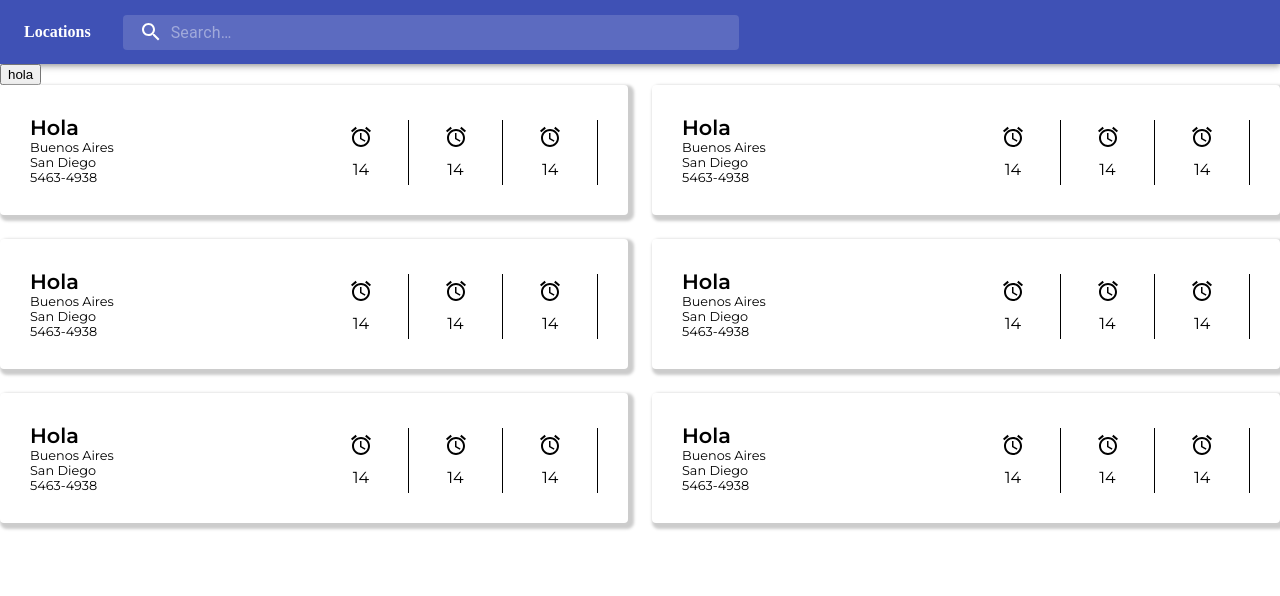
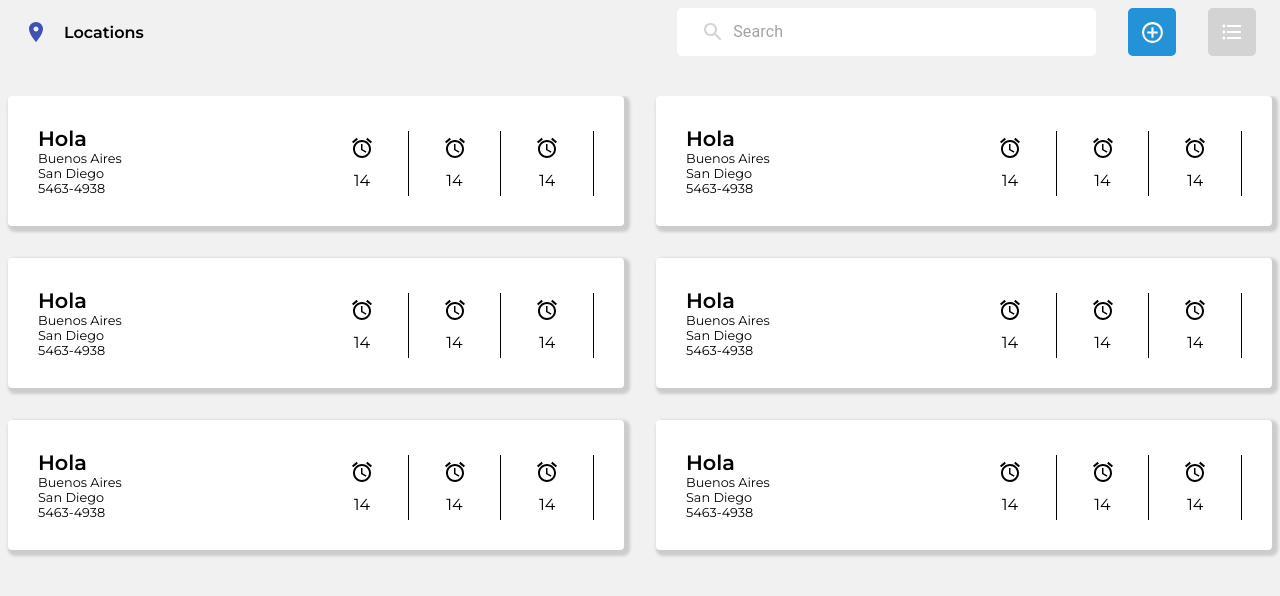
Before and after one commit to alejovera/test-Front1, a React (Create React App) app: page / in a window 1280 px wide. Shown: the top 596 px of the page. Built offline with nearby package versions, Linux system fonts and the light colour scheme.

Commit message:
Design Navbar

```diff
--- a/src/App.css
+++ b/src/App.css
@@ -1,3 +1,7 @@
 * {
   margin: 0;
+  overflow-x: hidden;
 }
+body {
+  background-color: rgb(241, 241, 241);
+}
--- /dev/null
+++ b/src/Main.css
@@ -0,0 +1,70 @@
+.searchBar__container {
+    display: flex;
+    align-items: center;
+    justify-content: space-between;
+    margin-bottom: 2em;
+}
+.searchBar {
+    width: 40%;
+    background-color: white;
+    display: flex;
+    margin-right: 2em;
+    -webkit-border-radius: 5px;
+    -moz-border-radius: 5px;
+    border-radius: 5px;
+}
+.searchIcon {
+    display: flex;
+    align-items: center;
+    justify-content: center;
+    font-size: 3em;
+    color: lightgray;
+    margin-left: 0.5em;
+}
+.inputbase {
+    margin-left: 0.5em;
+}
+/* .appbar {
+    background-color: rgb(0, 255, 55);
+} */
+.toolbar {
+    justify-content: space-between;
+    background-color: rgb(241, 241, 241);
+}
+.appbar__rigth {
+    display: flex;
+    justify-content: flex-end;
+    width: 85%;
+}
+.appbar__left {
+    display: flex;
+    align-items: center;
+}
+.appbar__location {
+    font-family: 'Montserrat', sans-serif;
+    margin-left: 1em;
+    color: black;
+}
+.searchBar__addContainer {
+    height: 3em;
+    width: 3em;
+    display: flex;
+    align-items: center;
+    justify-content: center;
+    border-radius: 10%;
+    margin-right: 2em;
+    background-color: rgb(36, 146, 214);
+}
+.searchBar__list {
+    height: 3em;
+    width: 3em;
+    display: flex;
+    align-items: center;
+    justify-content: center;
+    border-radius: 10%;
+    background-color: lightgray;
+}
+.searchBar__addBtn {
+    display: flex;
+    align-items: center;
+}
--- a/src/Main.js
+++ b/src/Main.js
@@ -1,68 +1,70 @@
 import React, {useState} from 'react'
 
 import Table from './Table';
+import './Main.css';
 
 import AppBar from '@material-ui/core/AppBar';
 import Toolbar from '@material-ui/core/Toolbar';
-import IconButton from '@material-ui/core/IconButton';
-import Typography from '@material-ui/core/Typography';
 import InputBase from '@material-ui/core/InputBase';
 import { fade, makeStyles } from '@material-ui/core/styles';
-import MenuIcon from '@material-ui/icons/Menu';
 import SearchIcon from '@material-ui/icons/Search';
+import AddCircleOutlineIcon from '@material-ui/icons/AddCircleOutline';
+import FormatListBulletedIcon from '@material-ui/icons/FormatListBulleted';
+import LocationOnIcon from '@material-ui/icons/LocationOn';
 
-const useStyles = makeStyles((theme) => ({
-  root: {
-    flexGrow: 1,
-  },
-  title: {
-    display: 'none',
-    justifyContent: 'space-between',
-    [theme.breakpoints.up('sm')]: {
-      display: 'block',
-    },
-  },
-  search: {
-    position: 'relative',
-    display: 'flex',
-    borderRadius: theme.shape.borderRadius,
-    backgroundColor: fade(theme.palette.common.white, 0.15),
-    '&:hover': {
-      backgroundColor: fade(theme.palette.common.white, 0.25),
-    },
-    marginLeft: '2em',
-    width: '50%',
 
-  },
-  searchIcon: {
-    padding: theme.spacing(0, 2),
-    height: '100%',
-    position: 'absolute',
-    pointerEvents: 'none',
-    display: 'flex',
-    alignItems: 'center',
-    justifyContent: 'center',
-  },
-  inputRoot: {
-    color: 'inherit',
-  },
-  inputInput: {
-    padding: theme.spacing(1, 1, 1, 0),
-    // vertical padding + font size from searchIcon
-    paddingLeft: `calc(1em + ${theme.spacing(4)}px)`,
-    transition: theme.transitions.create('width'),
-    width: '100%',
-    [theme.breakpoints.up('sm')]: {
-      width: '12ch',
-      '&:focus': {
-        width: '20ch',
-      },
-    },
-  },
-}));
+// const useStyles = makeStyles((theme) => ({
+//   root: {
+//     flexGrow: 1,
+//   },
+//   title: {
+//     display: 'none',
+//     // justifyContent: 'space-between',
+//     [theme.breakpoints.up('sm')]: {
+//       display: 'block',
+//     },
+//   },
+//   search: {
+//     position: 'relative',
+//     display: 'flex',
+//     borderRadius: theme.shape.borderRadius,
+//     backgroundColor: fade(theme.palette.common.white, 0.15),
+//     '&:hover': {
+//       backgroundColor: fade(theme.palette.common.white, 0.25),
+//     },
+//     marginLeft: '2em',
+//     width: '50%',
+
+//   },
+//   searchIcon: {
+//     padding: theme.spacing(0, 2),
+//     height: '100%',
+//     position: 'absolute',
+//     pointerEvents: 'none',
+//     display: 'flex',
+//     alignItems: 'center',
+//     justifyContent: 'center',
+//   },
+//   inputRoot: {
+//     color: 'inherit',
+//   },
+//   inputInput: {
+//     padding: theme.spacing(1, 1, 1, 0),
+//     // vertical padding + font size from searchIcon
+//     paddingLeft: `calc(1em + ${theme.spacing(4)}px)`,
+//     transition: theme.transitions.create('width'),
+//     width: '100%',
+//     [theme.breakpoints.up('sm')]: {
+//       width: '12ch',
+//       '&:focus': {
+//         width: '20ch',
+//       },
+//     },
+//   },
+// }));
 
 function Main() {
-  const classes = useStyles();
+  // const classes = useStyles();
 
 
   const [count, setCount] = useState([1,2,3,4,5,6])
@@ -77,29 +79,40 @@ function Main() {
 
 
   return (
-    <div className={classes.root}>
-      <AppBar position="static">
-        <Toolbar>
+    <div>
+      <div className="searchBar__container">
 
-          <h4>Locations</h4>
-          <div className={classes.search}>
-            <div className={classes.searchIcon}>
-              <SearchIcon />
+      <AppBar position="" className="appbar">
+        <Toolbar className="toolbar">
+
+          <div className="appbar__left">
+            <LocationOnIcon color="primary" />
+            <h4 className="appbar__location">Locations</h4>
+          </div>
+          <div className="appbar__rigth">
+            <div className="searchBar">
+                <div className="searchIcon">
+                  <SearchIcon />
+                </div>
+                <InputBase
+                  placeholder="Search"
+                  className="inputbase"
+                  inputProps={{ 'aria-label': 'Search' }}
+                />
             </div>
-            <InputBase
-              placeholder="Search…"
-              classes={{
-                root: classes.inputRoot,
-                input: classes.inputInput,
-              }}
-              inputProps={{ 'aria-label': 'search' }}
-            />
+            <div className="searchBar__addContainer" onClick={handleClick}>
+              <AddCircleOutlineIcon style={{fontSize: 25}} className="searchBar__addBtn" />
+            </div>
+            <div className="searchBar__list">
+              <FormatListBulletedIcon />
+            </div>
           </div>
+
         </Toolbar>
+
       </AppBar>
-      <button onClick={handleClick}>
-                hola
-        </button>
+      </div>
+
         <Table counter={count} />
     </div>
 
--- a/src/Table.js
+++ b/src/Table.js
@@ -9,12 +9,16 @@ import TableContent from './TableContent';
 const useStyles = makeStyles(  ({
     root: {
       flexGrow: 1,
+      overflow: 'hidden',
     },
     paper: {
       padding: '30px',
       textAlign: 'center',
       color: 'black',
       backgroundColor: 'white',
+      marginLeft: '0.5em',
+      marginRight: '0.5em',
+      marginBottom: '1em',
       boxShadow: '3px 3px 3px 3px #ccc',
     },
   }));
@@ -33,7 +37,7 @@ function Table(props) {
     const classes = useStyles();
     return (
             <div className={classes.root}>
-                <Grid container spacing={3}>
+                <Grid container spacing={2}>
                     {count.map(item => (
                         <Grid item xs={6}>
                             <Paper className={classes.paper}>
```
